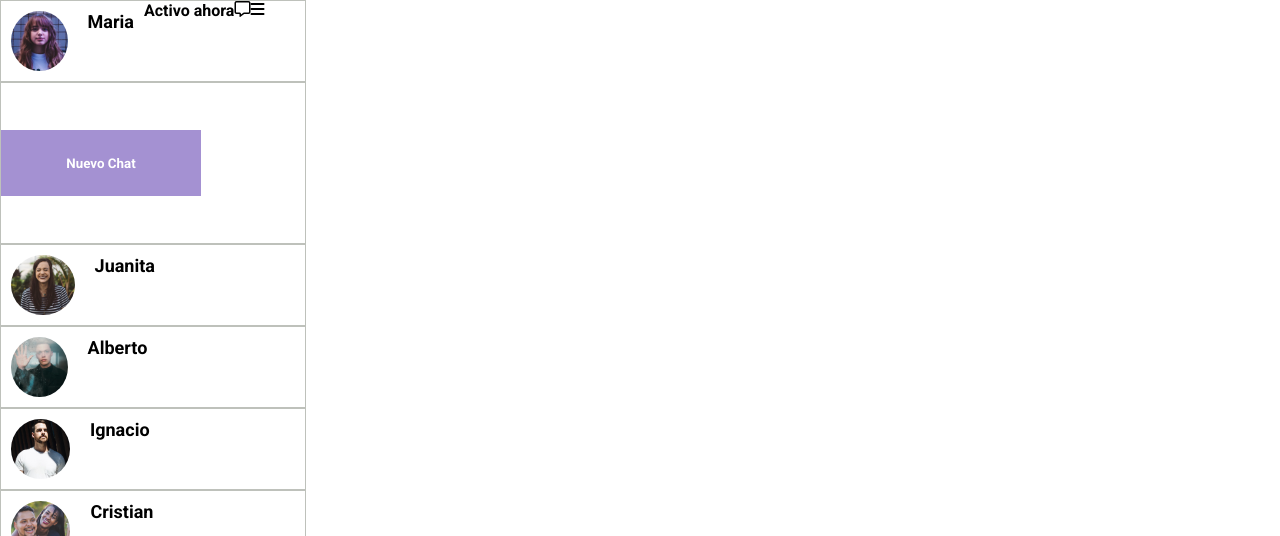
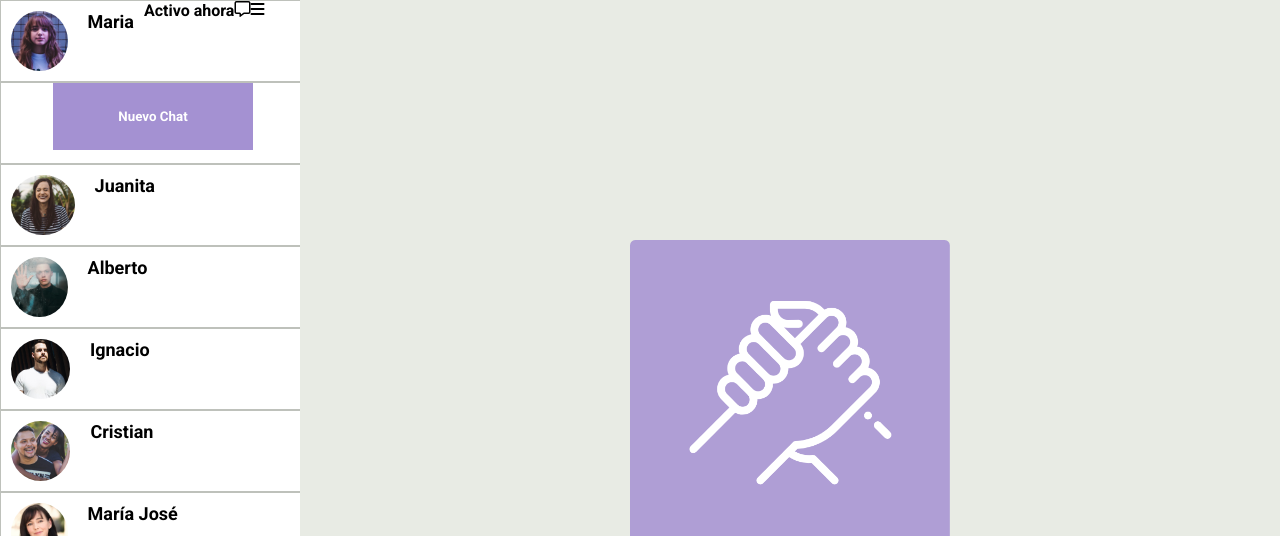
Before and after one commit to JOvandoLeiva/dl_flex, a plain HTML site: page Desafio01/index.html in a window 1280 px wide. Shown: the top 536 px of the page. Drawn offline with Linux system fonts and the light colour scheme.

Commit message:
agregue flex en boton de chat y quite flex wrap del contenedor papi para arreglar campo networking al 100%

```diff
--- a/Desafio01/assets/css/estilo.css
+++ b/Desafio01/assets/css/estilo.css
@@ -9,7 +9,7 @@
 
 .papi{
     display: flex;
-    flex-wrap: wrap
+
     ;
 }
 
@@ -27,6 +27,7 @@ li{
     width: 19em;
     height: 5em;
     border: #BEC1BB solid 1px;
+
 }
 
 .imgBorder{
@@ -42,9 +43,10 @@ button{
 }
 
 .nuevochat{
-    width: 19em;
-    height: 10em;
+
     align-items: center;
+    flex-direction: column;
+    display: flex;
 }
 
 .nombre{
@@ -54,9 +56,10 @@ button{
 .networking{
     /* border: solid green; */
     padding: 0;
-    width: 80%;
+    width: 100%;
     background-color: #e8ebe4;
-
+    display: flex;
+    flex-direction: column;
 }
 
 .networking img{
```
